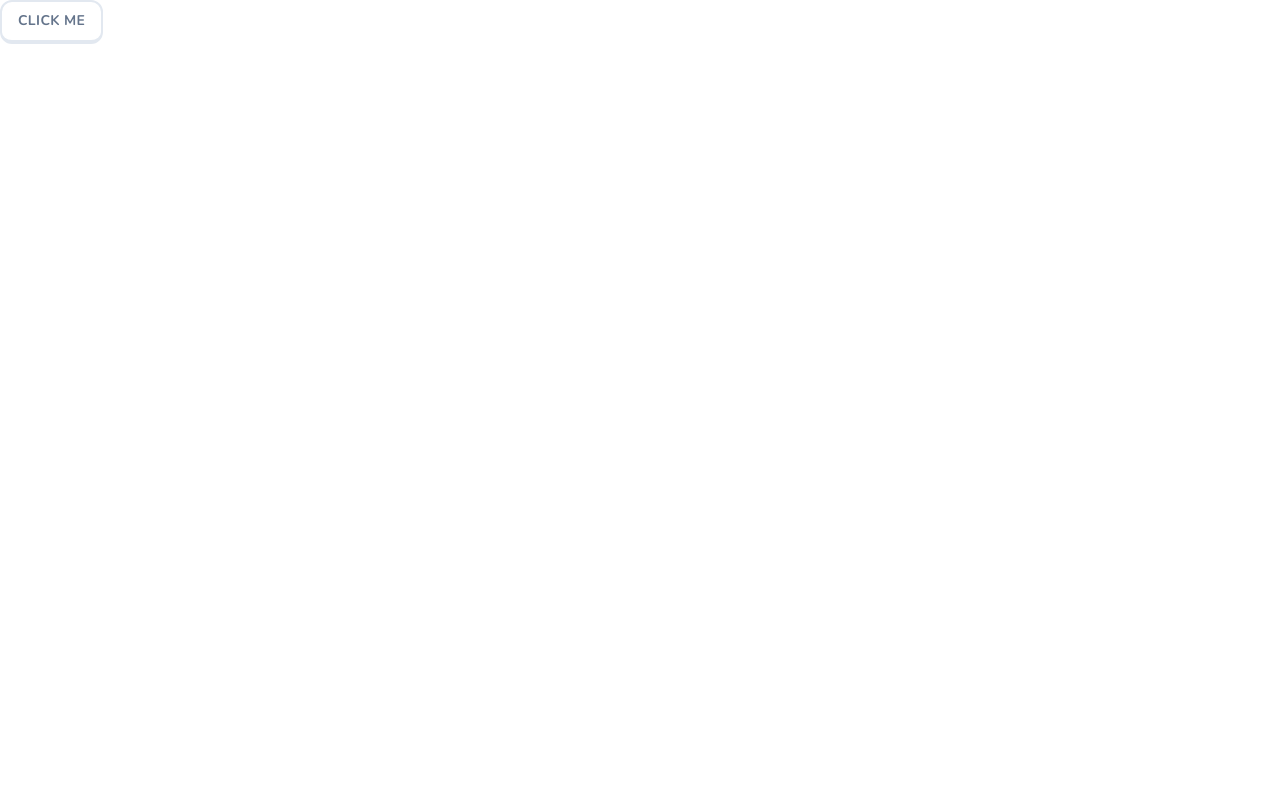
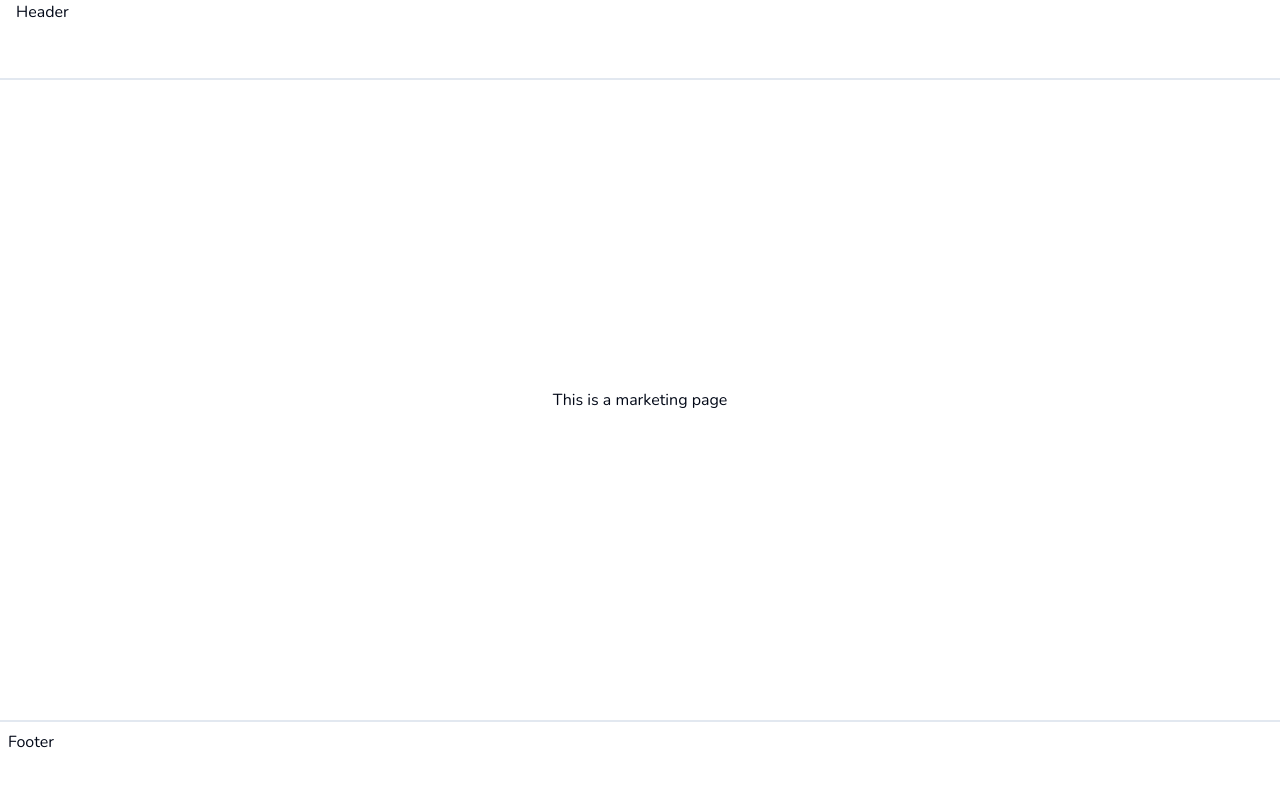
Before and after one commit to EvanBond7/duolingo-clone, a Next.js app: page / in a window 1280 px wide. Shown: the top 786 px of the page. Built offline with nearby package versions, Linux system fonts and the light colour scheme.

Commit message:
feat: create a basic layout for the app

```diff
--- /dev/null
+++ b/app/(marketing)/footer.tsx
@@ -0,0 +1,9 @@
+import React from 'react';
+
+export const Footer = () => {
+  return (
+    <footer className='hidden lg:block h-20 w-full border-t-2 border-slate-200 p-2'>
+      Footer
+    </footer>
+  );
+};
--- /dev/null
+++ b/app/(marketing)/header.tsx
@@ -0,0 +1,7 @@
+export const Header = () => {
+  return (
+    <header className='h-20 w-full border-b-2 border-slate-200 px-4'>
+      Header
+    </header>
+  );
+};
--- /dev/null
+++ b/app/(marketing)/layout.tsx
@@ -0,0 +1,20 @@
+import { Footer } from './footer';
+import { Header } from './header';
+
+type Props = {
+  children: React.ReactNode;
+};
+
+const MarketingLayout = ({ children }: Props) => {
+  return (
+    <div className='min-h-screen flex flex-col'>
+      <Header />
+      <main className='flex-1 flex flex-col items-center justify-center'>
+        {children}
+      </main>
+      <Footer />
+    </div>
+  );
+};
+
+export default MarketingLayout;
--- /dev/null
+++ b/app/(marketing)/page.tsx
@@ -0,0 +1,5 @@
+import { Button } from '@/components/ui/button';
+
+export default function Home() {
+  return <h1 className='text-color-green'>This is a marketing page</h1>;
+}
--- a/app/page.tsx
+++ /dev/null
@@ -1,9 +0,0 @@
-import { Button } from '@/components/ui/button';
-
-export default function Home() {
-  return (
-    <div className='text-green-500 font-bold'>
-      <Button>Click me</Button>
-    </div>
-  );
-}
```
